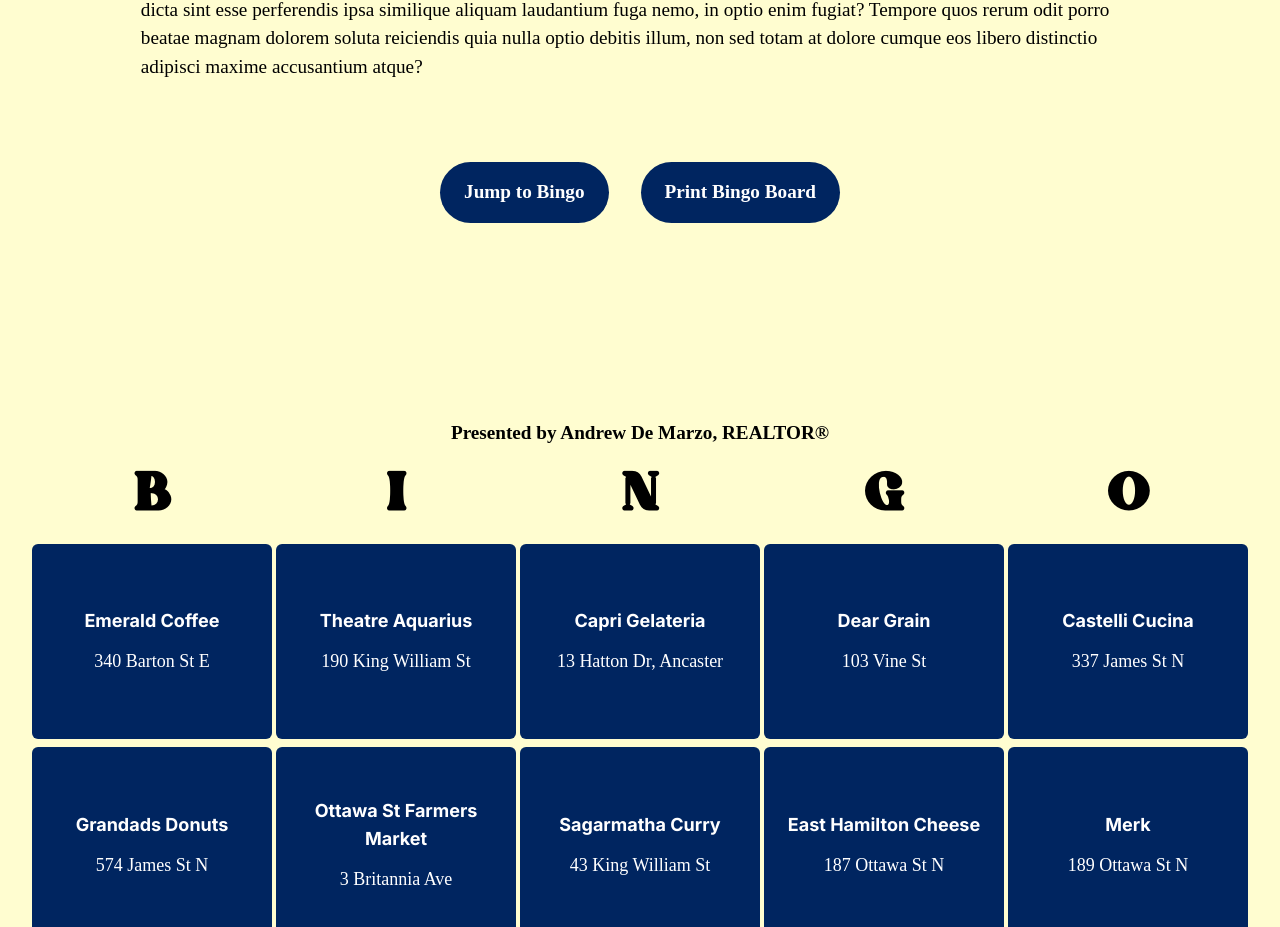
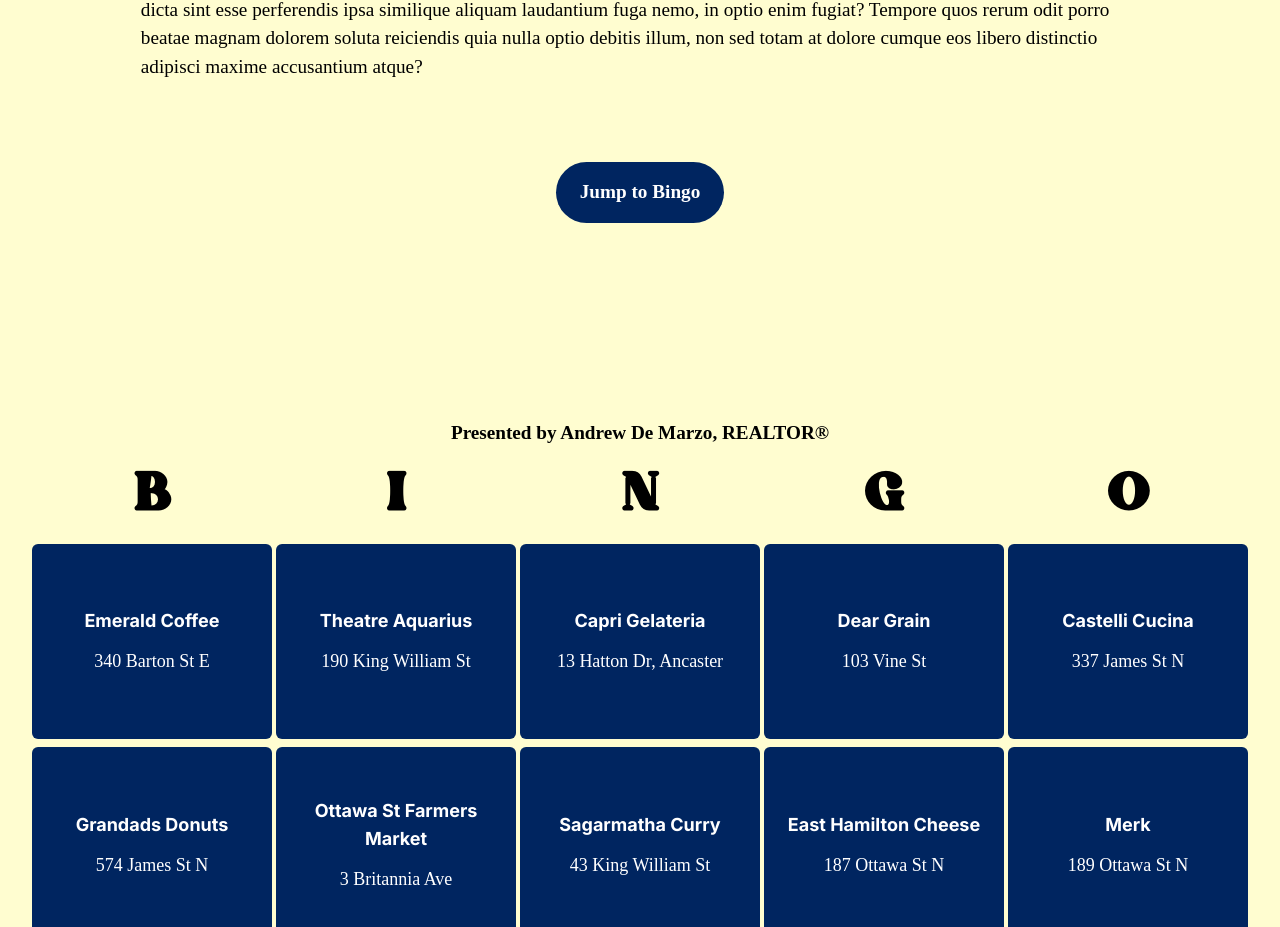
Before and after one commit to MattVinall/Hamilton-Bingo, a Next.js app: page / in a window 1280 px wide. Shown: the part 975-1902 px from the top of the page. Built offline with nearby package versions, Linux system fonts and the light colour scheme.

Commit message:
remove jump to print, print functionality

```diff
--- a/app/components/Intro.tsx
+++ b/app/components/Intro.tsx
@@ -7,15 +7,6 @@ export const Intro = () => {
             bingoBoard.scrollIntoView({ behavior: 'smooth' });
         }
     };
-
-    const handleJumpToPrint = (event: React.MouseEvent<HTMLAnchorElement>) => {
-        event.preventDefault();
-        const print = document.getElementById('print');
-        if (print) {
-            print.scrollIntoView({ behavior: 'smooth' });
-        }
-    };
-
     return (
         <section id="intro" className="xl:min-h-[140vh] 2xl:min-h-[85vh] flex flex-col justify-center items-center">
             <iframe className="w-[95%] mt-12 md:w-[50%] mb-12" width="560" height="315" src="https://www.youtube.com/embed/y6120QOlsfU?si=A7g3AQfFnQgylwyr" title="YouTube video player" frameBorder="0" allow="accelerometer; autoplay; clipboard-write; encrypted-media; gyroscope; picture-in-picture; web-share" allowFullScreen loading="lazy"></iframe>
@@ -26,10 +17,9 @@ export const Intro = () => {
                 <p className="text-black font-medium text-medium md:w-[80%] md:mx-auto mt-8">
                     Lorem ipsum dolor sit amet consectetur adipisicing elit. Fugiat rem assumenda vero quibusdam illum voluptatum iste harum sequi a modi dignissimos nulla temporibus dolore cumque, velit tempora? Libero, rerum perspiciatis cumque, porro voluptate dicta sint esse perferendis ipsa similique aliquam laudantium fuga nemo, in optio enim fugiat? Tempore quos rerum odit porro beatae magnam dolorem soluta reiciendis quia nulla optio debitis illum, non sed totam at dolore cumque eos libero distinctio adipisci maxime accusantium atque?
                 </p>
-                <div className="flex flex-col md:flex-row md:container md:justify-center md:mx-auto my-6 md:my-12 text-center">
-                    <a href="#bingoBoard" onClick={handleJumpToBingo} className="mt-8 text-white font-bold py-4 px-6 rounded-full">Jump to Bingo</a>
-                    <a href="#print" onClick={handleJumpToPrint} className="mt-8 md:ml-8 text-white font-bold py-4 px-6 rounded-full">Print Bingo Board</a>
-                </div>
+            </div>
+            <div className="hidden md:flex md:flex-col md:mx-auto my-6 md:my-12 text-center">
+                <a href="#bingoBoard" onClick={handleJumpToBingo} className="mt-8 text-white font-bold py-4 px-6 rounded-full">Jump to Bingo</a>
             </div>
         </section>
     );
```
